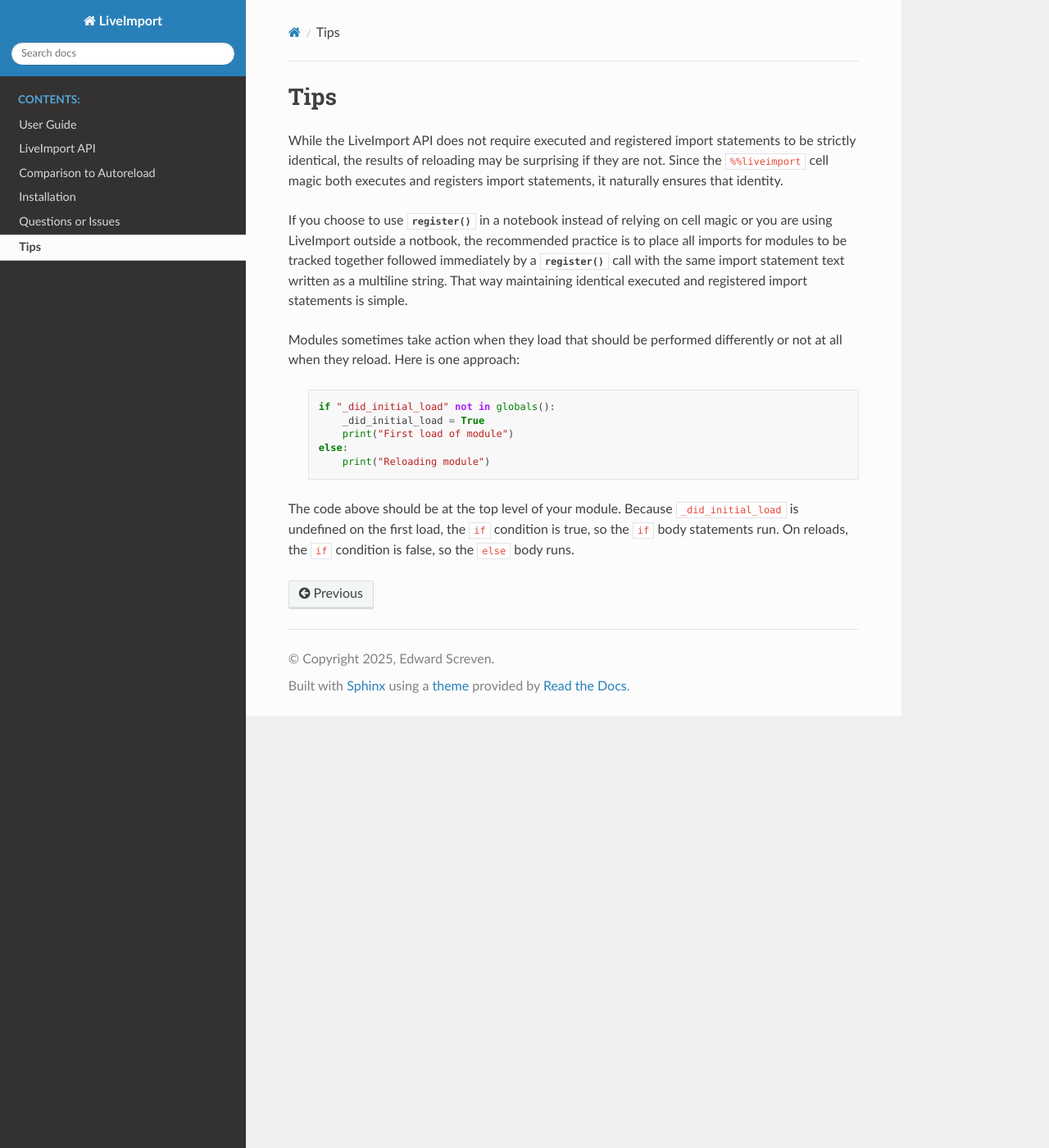
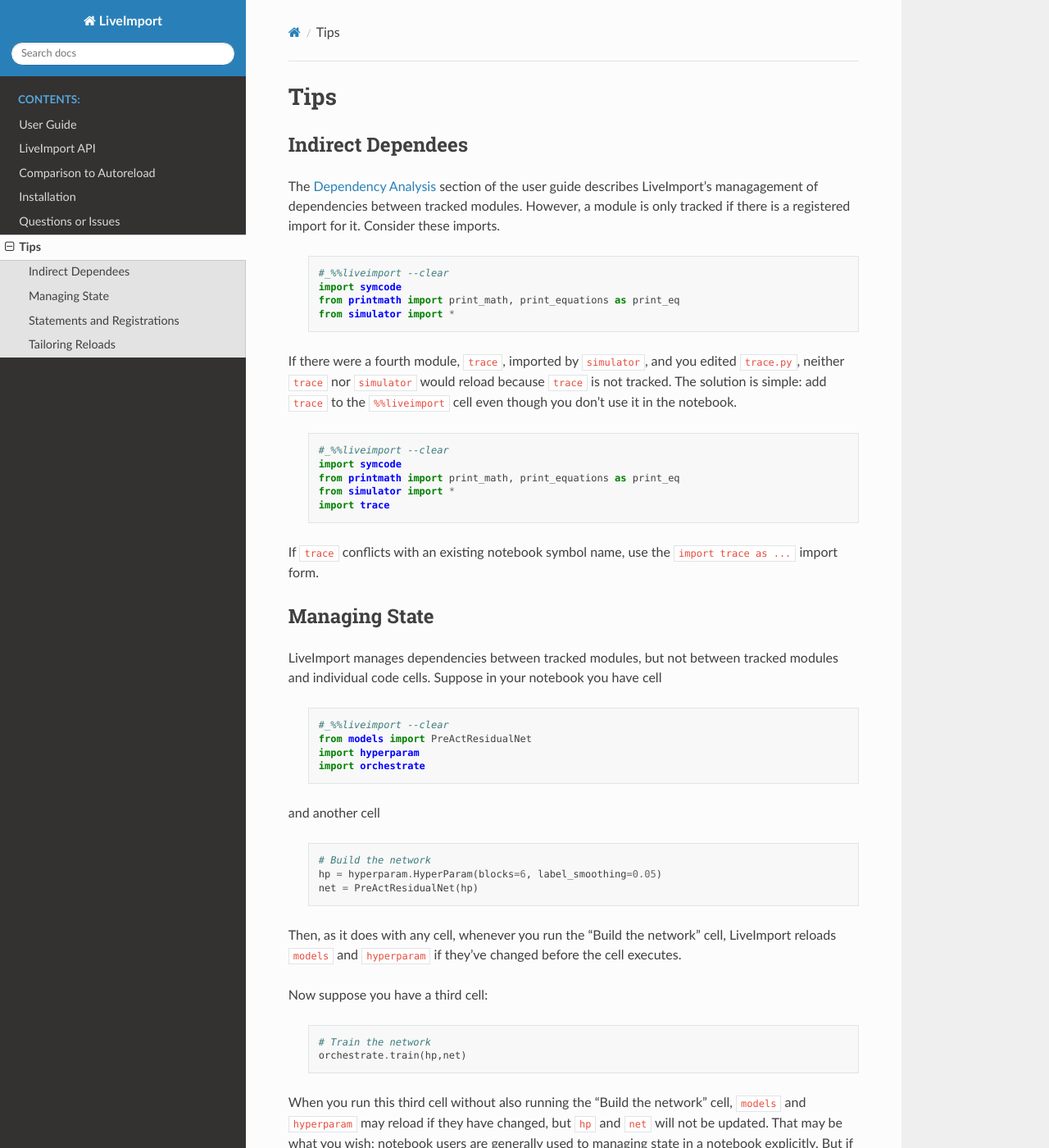
Before and after one commit to escreven/liveimport, a Sphinx documentation site: the page built from doc/tips.rst, in a window 1280 px wide and 1400 px high. Shown: the whole window at 82% size. Built offline with Sphinx 7.4.7 and the Read the Docs theme 3.1.0, drawn with Linux system fonts in a browser that asks for light colours; the version number is read from the project's files by our own code; some of the changed text lies outside the part shown.

Commit message:
Fix refs in doc; expand Tips

```diff
--- a/doc/comparison.rst
+++ b/doc/comparison.rst
@@ -1,3 +1,5 @@
+.. currentmodule:: liveimport
+
 Comparison to Autoreload
 ------------------------
 
--- a/doc/index.rst
+++ b/doc/index.rst
@@ -1,3 +1,5 @@
+.. currentmodule:: liveimport
+
 LiveImport
 ==========
 
--- a/doc/installation.rst
+++ b/doc/installation.rst
@@ -1,3 +1,4 @@
+.. currentmodule:: liveimport
 
 Installation
 ------------
--- a/doc/issues.rst
+++ b/doc/issues.rst
@@ -1,3 +1,5 @@
+.. currentmodule:: liveimport
+
 Questions or Issues
 -------------------
 
--- a/doc/tips.rst
+++ b/doc/tips.rst
@@ -1,18 +1,133 @@
+.. currentmodule:: liveimport
 
 Tips
 ----
+
+Indirect Dependees
+~~~~~~~~~~~~~~~~~~
+
+The :ref:`Dependency Analysis <dependency_analysis>` section of the user guide
+describes LiveImport's managagement of dependencies between tracked modules.
+However, a module is only tracked if there is a registered import for it.
+Consider these imports.
+
+  .. code:: python
+
+      #_%%liveimport --clear
+      import symcode
+      from printmath import print_math, print_equations as print_eq
+      from simulator import *
+
+If there were a fourth module, ``trace``, imported by ``simulator``, and you
+edited ``trace.py``, neither ``trace`` nor ``simulator`` would reload because
+``trace`` is not tracked.  The solution is simple: add ``trace`` to the
+``%%liveimport`` cell even though you don't use it in the notebook.
+
+  .. code:: python
+
+      #_%%liveimport --clear
+      import symcode
+      from printmath import print_math, print_equations as print_eq
+      from simulator import *
+      import trace
+
+If ``trace`` conflicts with an existing notebook symbol name, use the ``import
+trace as ...`` import form.
+
+Managing State
+~~~~~~~~~~~~~~
+
+LiveImport manages dependencies between tracked modules, but not between
+tracked modules and individual code cells.  Suppose in your notebook you have
+cell
+
+  .. code:: python
+
+      #_%%liveimport --clear
+      from models import PreActResidualNet
+      import hyperparam
+      import orchestrate
+
+and another cell
+
+  .. code:: python
+
+      # Build the network
+      hp = hyperparam.HyperParam(blocks=6, label_smoothing=0.05)
+      net = PreActResidualNet(hp)
+
+Then, as it does with any cell, whenever you run the "Build the network" cell,
+LiveImport reloads ``models`` and ``hyperparam`` if they've changed before the
+cell executes.
+
+Now suppose you have a third cell:
+
+  .. code:: python
+
+      # Train the network
+      orchestrate.train(hp,net)
+
+When you run this third cell without also running the "Build the network" cell,
+``models`` and ``hyperparam`` may reload if they have changed, but ``hp`` and
+``net`` will not be updated.  That may be what you wish; notebook users are
+generally used to managing state in a notebook explicitly.  But if you would
+like LiveImport to manage that reconstruction for you, put the "Build the
+network" cell content in a separate file, perhaps ``managed_state.py`` with
+the content
+
+  .. code:: python
+
+      from models import PreActResidualNet
+      import hyperparam
+      hp = hyperparam.HyperParam(blocks=6, label_smoothing=0.05)
+      net = PreActResidualNet(hp)
+
+And change your ``%%liveimport`` cell to
+
+  .. code:: python
+
+      #_%%liveimport --clear
+      from models import PreActResidualNet
+      import hyperparam
+      import orchestrate
+      from managed_state import hp, net
+
+Then, when you run the "Train the network" cell, LiveImport will reload (if
+needed) ``hyperparam``, ``models``, and ``managed_state`` in that order,
+resulting in up to date ``hp`` and ``net`` references.
+
+Statements and Registrations
+~~~~~~~~~~~~~~~~~~~~~~~~~~~~
 
 While the LiveImport API does not require executed and registered import
 statements to be strictly identical, the results of reloading may be surprising
 if they are not.  Since the ``%%liveimport`` cell magic both executes and
 registers import statements, it naturally ensures that identity.
 
-If you choose to use `register()`:func: in a notebook instead of relying on
-cell magic or you are using LiveImport outside a notbook, the recommended
+If you choose to use :func:`register()` in a notebook instead of relying on
+cell magic or you are using LiveImport outside a notebook, the recommended
 practice is to place all imports for modules to be tracked together followed
-immediately by a `register()`:func: call with the same import statement text
+immediately by a :func:`register()` call with the same import statement text
 written as a multiline string.  That way maintaining identical executed and
-registered import statements is simple.
+registered import statements is easy.  Something like
+
+  .. code:: python
+
+      import torch
+      import torch.nn as nn
+      import torch.nn.functional as F
+      import liveimport
+
+      from netplot import plot_training
+      import orchestration
+
+      liveimport.register(globals(),"""
+      from netplot import plot_training
+      import orchestration
+      """, clear=True)
+
+Tailoring Reloads
+~~~~~~~~~~~~~~~~~
 
 Modules sometimes take action when they load that should be performed
 differently or not at all when they reload.  Here is one approach:
--- a/doc/userguide.rst
+++ b/doc/userguide.rst
@@ -1,3 +1,5 @@
+.. currentmodule:: liveimport
+
 User Guide
 ==========
 
@@ -70,6 +72,8 @@
 
 If you prefer, you can disable hidden cell magic by calling
 :func:`hidden_cell_magic(enabled=False) <hidden_cell_magic>`.
+
+.. _dependency_analysis:
 
 Dependency Analysis
 -------------------
```
